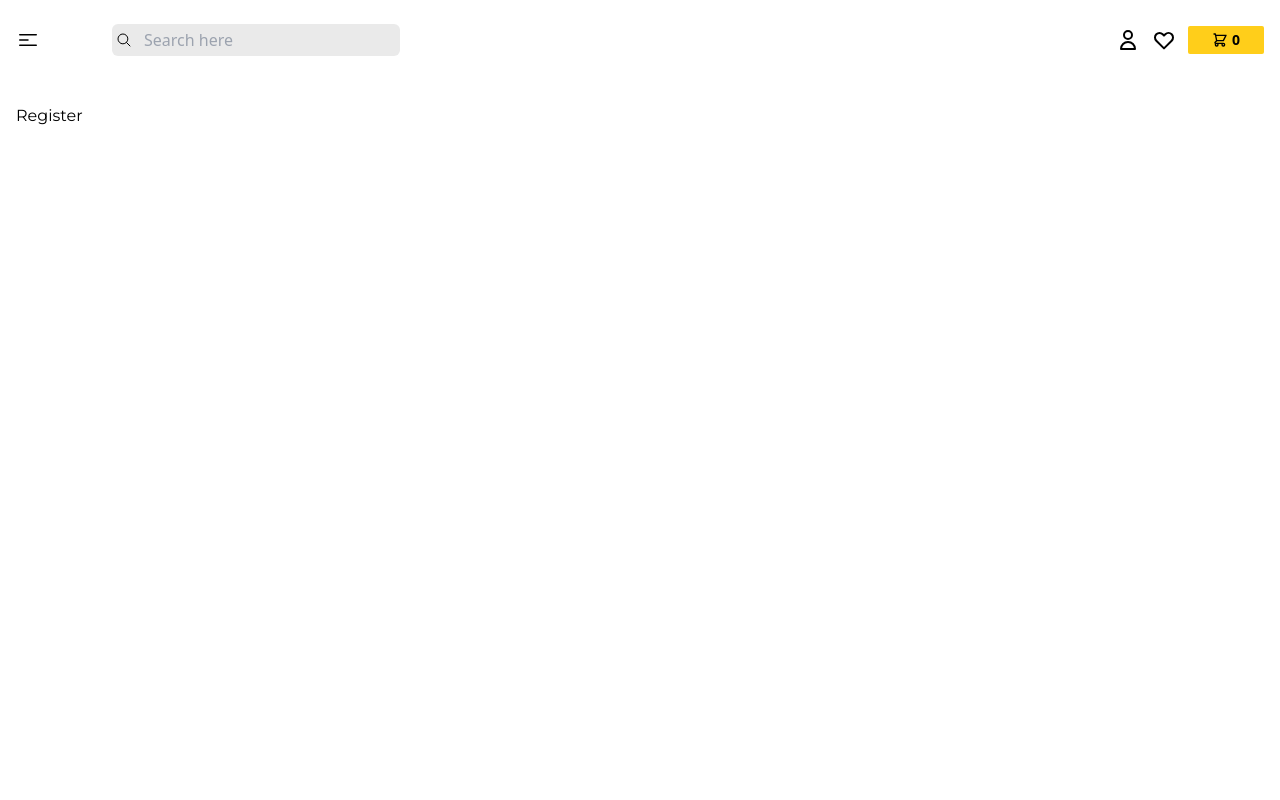
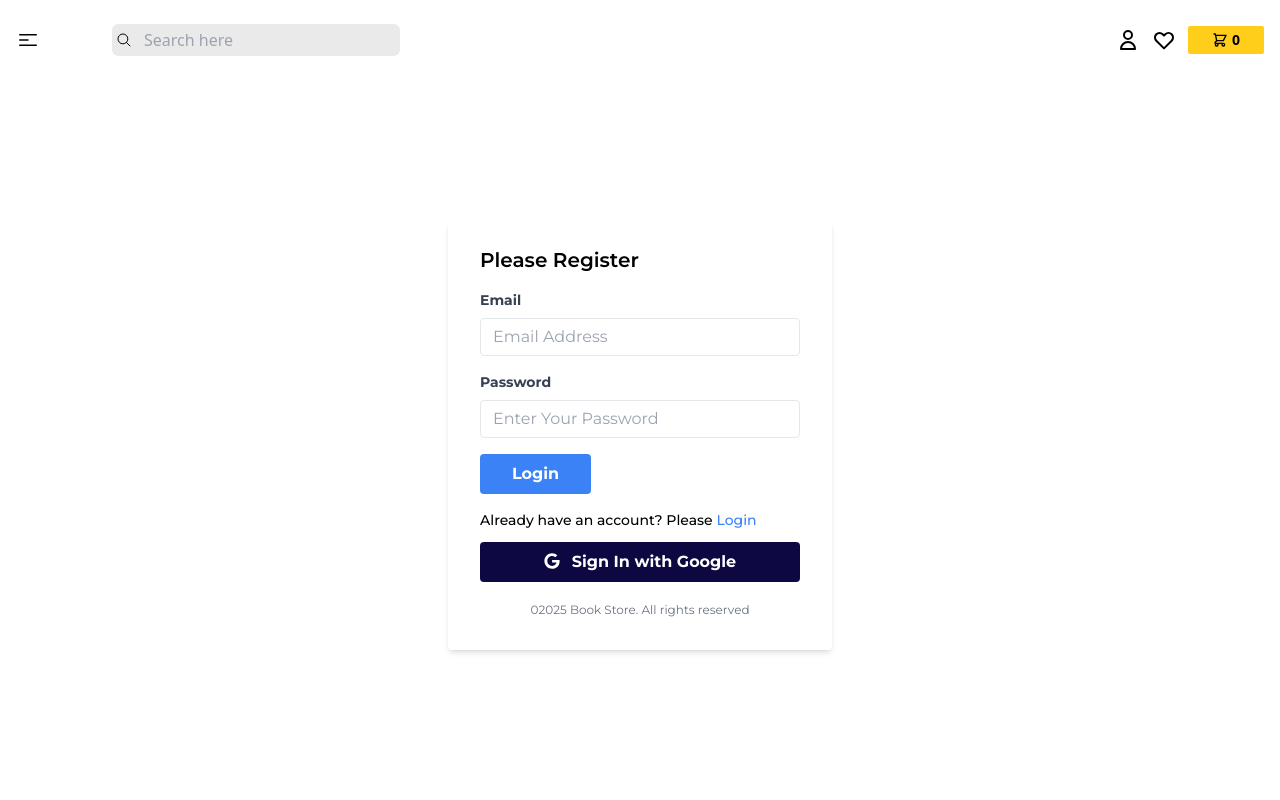
Before and after one commit to SadMark011/MERN-Book-Store-App, a React (Vite) app in the folder Frontend/: page /register in a window 1280 px wide. Shown: the top 800 px of the page. Built offline with nearby package versions, Linux system fonts and the light colour scheme.

Commit message:
Finished Login and Register page UI Added React Hook Form to it for form data

```diff
--- a/Frontend/package.json
+++ b/Frontend/package.json
@@ -12,6 +12,7 @@
   "dependencies": {
     "react": "^18.3.1",
     "react-dom": "^18.3.1",
+    "react-hook-form": "^7.53.2",
     "react-icons": "^5.3.0",
     "react-router-dom": "^6.28.0",
     "swiper": "^11.1.14"
--- a/Frontend/src/components/Login.jsx
+++ b/Frontend/src/components/Login.jsx
@@ -1,10 +1,27 @@
 import React, { useState } from 'react'
 import {Link} from 'react-router-dom'
 import { FaGoogle } from "react-icons/fa";
+import { useForm } from "react-hook-form"
+
+
 
 const Login = () => {
 
     const [message, setMessage] = useState("")
+
+    // Form Validation and Data handling using React Hook Form
+    const {
+        register,
+        handleSubmit,
+        watch,
+        formState: { errors },
+    } = useForm()
+
+    const onSubmit = (data) => console.log(data)
+
+    const handleGoogleSignIn = () => {
+        // Backend
+    }
 
   return (
     <div className='h-[calc(100vh-120px)] flex justify-center items-center'>
@@ -14,26 +31,36 @@
 
             <h2 className='text-xl font-semibold mb-4'>Please Login</h2>
 
-            <form>
+            <form onSubmit={handleSubmit(onSubmit)}>
+
+                {/* Email Input */}
                 <div className='mb-4'>
                     <label className='block text-gray-700 text-sm font-bold mb-2'
                     htmlFor="email">Email</label>
-                    <input type="email" name='email' id='email' placeholder='Email Address'
-                    className='shawdow appearance-none border rounded w-full py-2 px-3
-                    leading-tight focus:outline-none focus:shadow'/>
-                </div>
-                <div className='mb-4'>
-                    <label className='block text-gray-700 text-sm font-bold mb-2'
-                    htmlFor="password">Password</label>
-                    <input type="password" name='password' id='password' placeholder='Enter Your Password'
+                    <input
+                    {...register("email", { required: true })}
+                    type="email" name='email' id='email' placeholder='Email Address'
                     className='shawdow appearance-none border rounded w-full py-2 px-3
                     leading-tight focus:outline-none focus:shadow'/>
                 </div>
 
+                {/* Password Input */}
+                <div className='mb-4'>
+                    <label className='block text-gray-700 text-sm font-bold mb-2'
+                    htmlFor="password">Password</label>
+                    <input
+                    {...register("password", { required: true })}
+                    type="password" name='password' id='password' placeholder='Enter Your Password'
+                    className='shawdow appearance-none border rounded w-full py-2 px-3
+                    leading-tight focus:outline-none focus:shadow'/>
+                </div>
+
+                {/* In case password or email is invalid */}
                 {
                     message && <p className='text-red-500 text-sm italic mb-3'>{message}</p>
                 }
 
+                {/* Login Button */}
                 <div>
                     <button className='bg-blue-500 hover:bg-blue-700 text-white font-bold py-2 px-8
                     rounded focus:outline-none'>
@@ -47,7 +74,9 @@
 
             {/* Google Sign In */}
             <div className='mt-3'>
-                <button className='w-full flex flex-wrap gap-1 items-center justify-center bg-secondary
+                <button
+                onClick={handleGoogleSignIn}
+                className='w-full flex flex-wrap gap-1 items-center justify-center bg-secondary
                 hover:bg-blue-700 text-white font-bold py-2 px-4 rounded focus:outline-none'>
 
                     <FaGoogle className='mr-2 mb-0.5'/> Sign In with Google
--- a/Frontend/src/components/Register.jsx
+++ b/Frontend/src/components/Register.jsx
@@ -1,8 +1,92 @@
-import React from 'react'
+import React, { useState } from 'react'
+import {Link} from 'react-router-dom'
+import { FaGoogle } from "react-icons/fa";
+import { useForm } from "react-hook-form"
 
 const Register = () => {
+
+    const [message, setMessage] = useState("")
+
+    // Form Validation and Data handling using React Hook Form
+    const {
+        register,
+        handleSubmit,
+        watch,
+        formState: { errors },
+    } = useForm()
+
+    const onSubmit = (data) => console.log(data)
+
+    const handleGoogleSignIn = () => {
+        // Backend
+    }
+
+
   return (
-    <div>Register</div>
+
+    <div className='h-[calc(100vh-120px)] flex justify-center items-center'>
+
+        <div className='w-full max-w-sm mx-auto bg-white
+        shadow-md rounded px-8 pt-6 pb-8 mb-4'>
+
+            <h2 className='text-xl font-semibold mb-4'>Please Register</h2>
+
+            <form onSubmit={handleSubmit(onSubmit)}>
+
+                {/* Email Input */}
+                <div className='mb-4'>
+                    <label className='block text-gray-700 text-sm font-bold mb-2'
+                    htmlFor="email">Email</label>
+                    <input
+                    {...register("email", { required: true })}                                //React Hook Form
+                    type="email" name='email' id='email' placeholder='Email Address'
+                    className='shawdow appearance-none border rounded w-full py-2 px-3
+                    leading-tight focus:outline-none focus:shadow'/>
+                </div>
+
+                {/* Password Input */}
+                <div className='mb-4'>
+                    <label className='block text-gray-700 text-sm font-bold mb-2'
+                    htmlFor="password">Password</label>
+                    <input
+                    {...register("password", { required: true })}                                //React Hook Form
+                    type="password" name='password' id='password' placeholder='Enter Your Password'
+                    className='shawdow appearance-none border rounded w-full py-2 px-3
+                    leading-tight focus:outline-none focus:shadow'/>
+                </div>
+
+                {/* In case password or email is invalid */}
+                {
+                    message && <p className='text-red-500 text-sm italic mb-3'>{message}</p>
+                }
+
+                {/* Login Button */}
+                <div>
+                    <button className='bg-blue-500 hover:bg-blue-700 text-white font-bold py-2 px-8
+                    rounded focus:outline-none'>
+                        Login
+                    </button>
+                </div>
+            </form>
+
+            <p className='align-baseline font-medium mt-4 text-sm'> Already have an account? Please
+            <Link to="/login" className='text-blue-500 hover:text-blue-700'> Login </Link>  </p>
+
+            {/* Google Sign In */}
+            <div className='mt-3'>
+                <button
+                onClick={handleGoogleSignIn}
+                className='w-full flex flex-wrap gap-1 items-center justify-center bg-secondary
+                hover:bg-blue-700 text-white font-bold py-2 px-4 rounded focus:outline-none'>
+
+                    <FaGoogle className='mr-2 mb-0.5'/> Sign In with Google
+                </button>
+            </div>
+
+            <p className='mt-5 text-center text-gray-500 text-xs '>02025 Book Store. All rights reserved</p>
+
+        </div>
+    </div>
   )
 }
 
--- /dev/null
+++ b/package.json
@@ -0,0 +1,5 @@
+{
+  "dependencies": {
+    "react-hook-form": "^7.53.2"
+  }
+}
```
Also changed, not shown: 2 other files (tests, documents, lock files or other folders).
